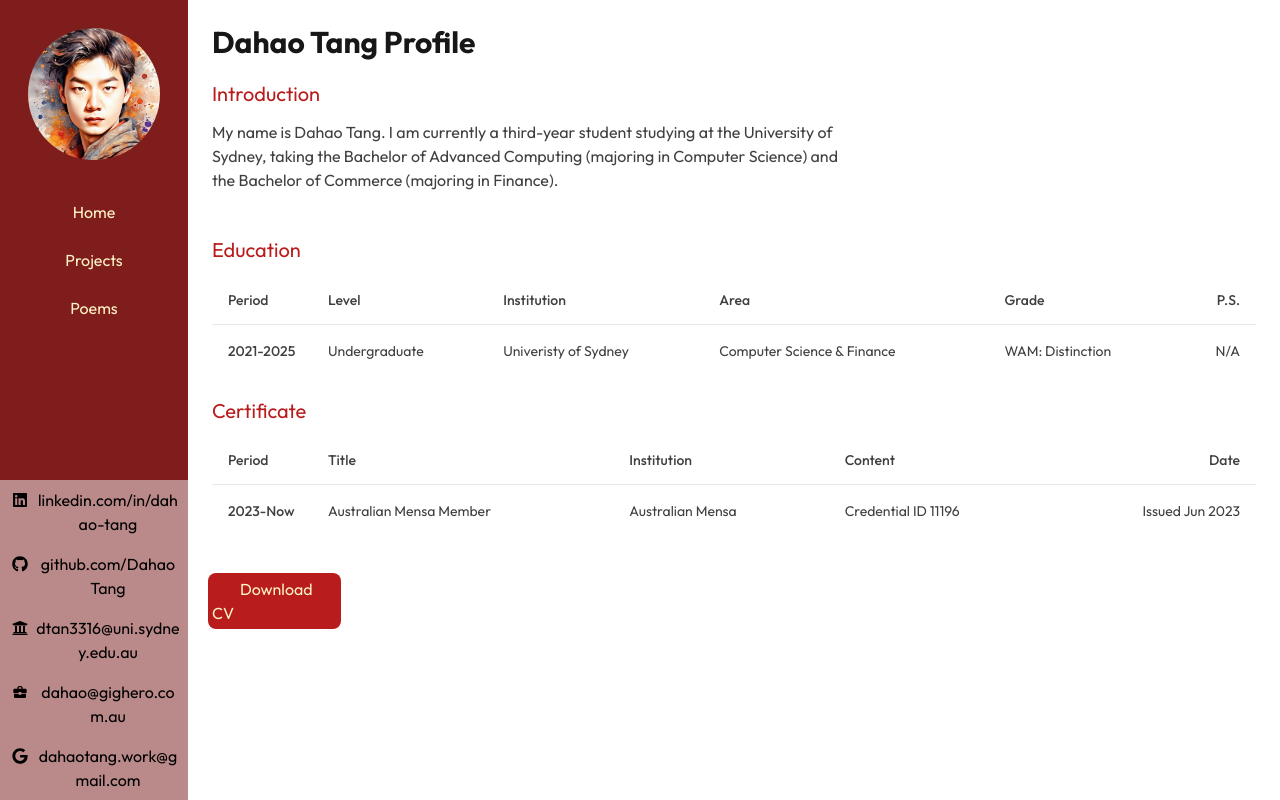
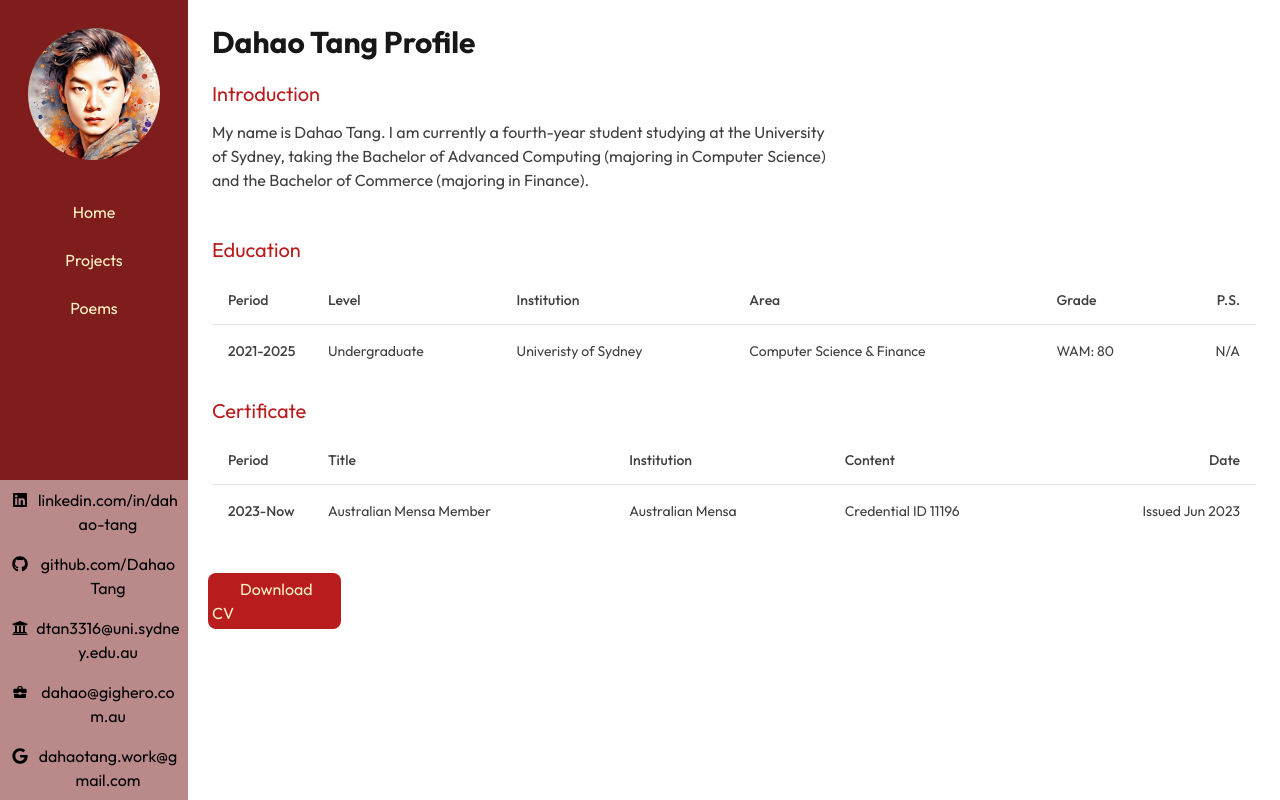
Before and after one commit to DahaoTang/DahaoTang.github.io, a Next.js app: page / in a window 1280 px wide. Built offline with nearby package versions, Linux system fonts and the light colour scheme.

Commit message:
main page updated

```diff
--- a/app/(site)/page.tsx
+++ b/app/(site)/page.tsx
@@ -23,8 +23,8 @@ export default function Home() {
 			<div className="max-w-[60%]">
 				<Heading1 content="Introduction" />
 				<div>
-					My name is Dahao Tang. I am currently a third-year student studying at
-					the University of Sydney, taking the Bachelor of Advanced Computing
+					My name is Dahao Tang. I am currently a fourth-year student studying
+					at the University of Sydney, taking the Bachelor of Advanced Computing
 					(majoring in Computer Science) and the Bachelor of Commerce (majoring
 					in Finance).
 				</div>
@@ -55,7 +55,7 @@ export default function Home() {
 								Univeristy of Sydney
 							</TableCell>
 							<TableCell>Computer Science & Finance</TableCell>
-							<TableCell>WAM: Distinction</TableCell>
+							<TableCell>WAM: 80</TableCell>
 							<TableCell className="text-right">N/A</TableCell>
 						</TableRow>
 					</TableBody>
```
